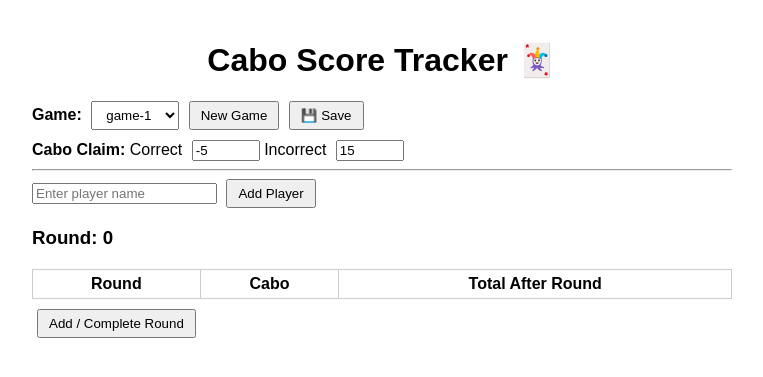
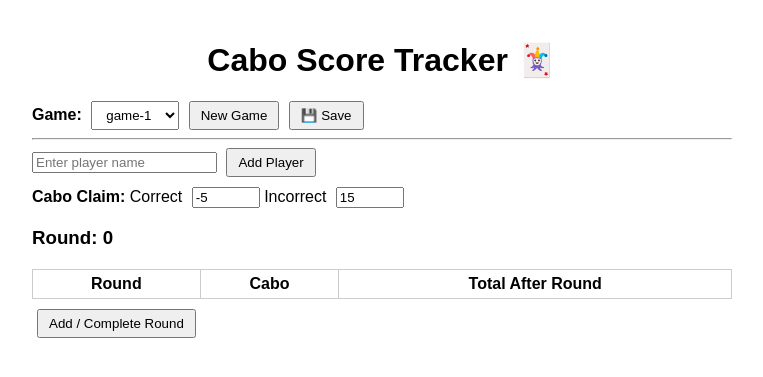
Before and after one commit to haydendoyle1/haydendoyle1.github.io, a Jekyll site: the page game/game.html, which Jekyll copies as it is, in a window 1280 px wide. Shown: the top 377 px of the page, without its empty margins (258-1021 px from the left). Built offline with Jekyll 4.4.1, drawn with Linux system fonts in a browser that asks for light colours.

Commit message:
Rearrange UI for Claim

```diff
--- a/game/game.html
+++ b/game/game.html
@@ -33,14 +33,6 @@
   <button onclick="saveGame()">💾 Save</button>
 </div>
 
-<div style="margin-top:10px;">
-  <strong>Cabo Claim:</strong>
-  Correct
-  <input type="number" id="correctPenalty" value="-5">
-  Incorrect
-  <input type="number" id="incorrectPenalty" value="15">
-</div>
-
 <hr>
 
 <div>
@@ -49,6 +41,14 @@
 </div>
 
 <div id="players"></div>
+
+<div style="margin-top:10px;">
+  <strong>Cabo Claim:</strong>
+  Correct
+  <input type="number" id="correctPenalty" value="-5" size=5>
+  Incorrect
+  <input type="number" id="incorrectPenalty" value="15" size=5>
+</div>
 
 <h3>Round: <span id="round">0</span></h3>
 
```
